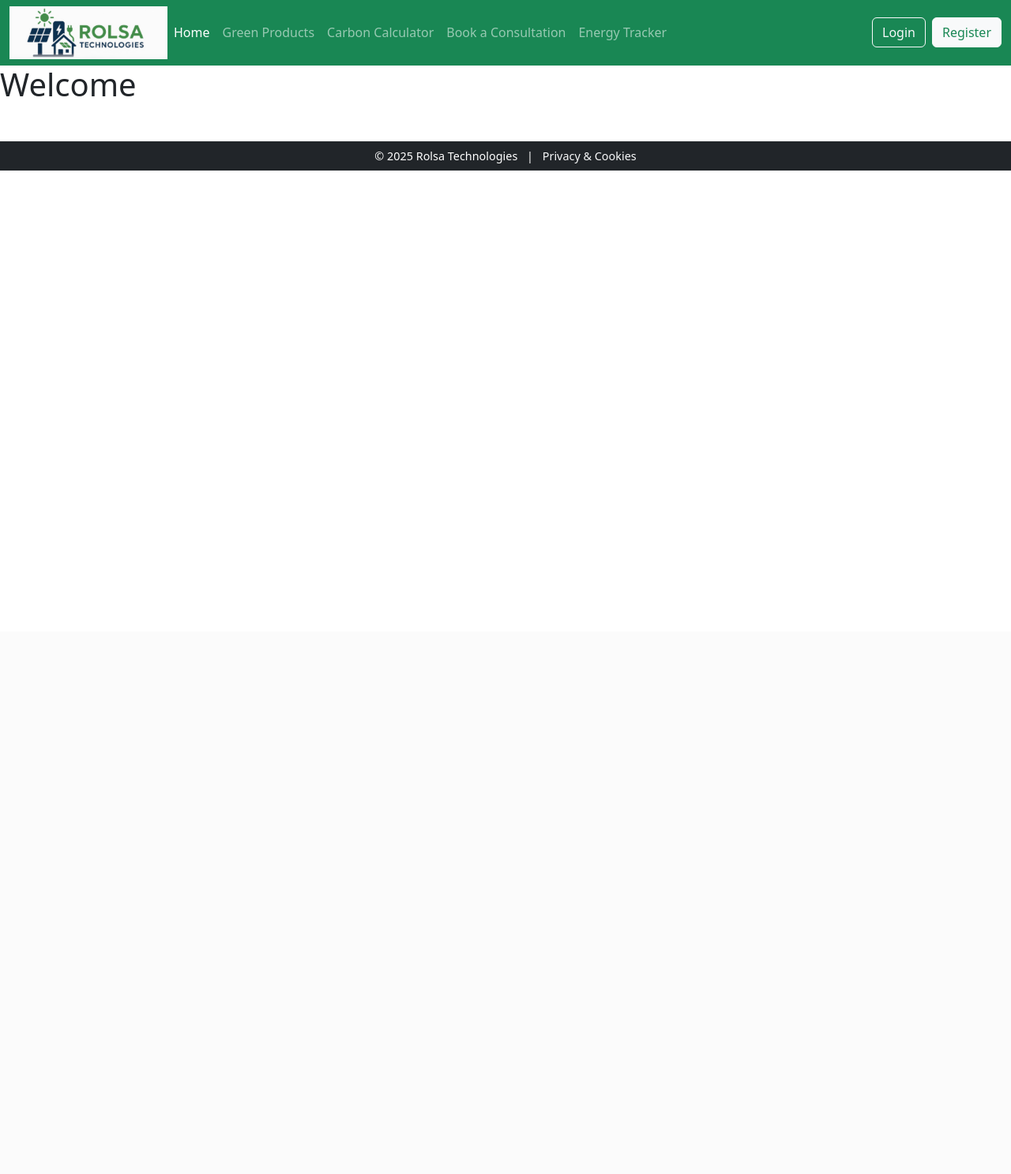
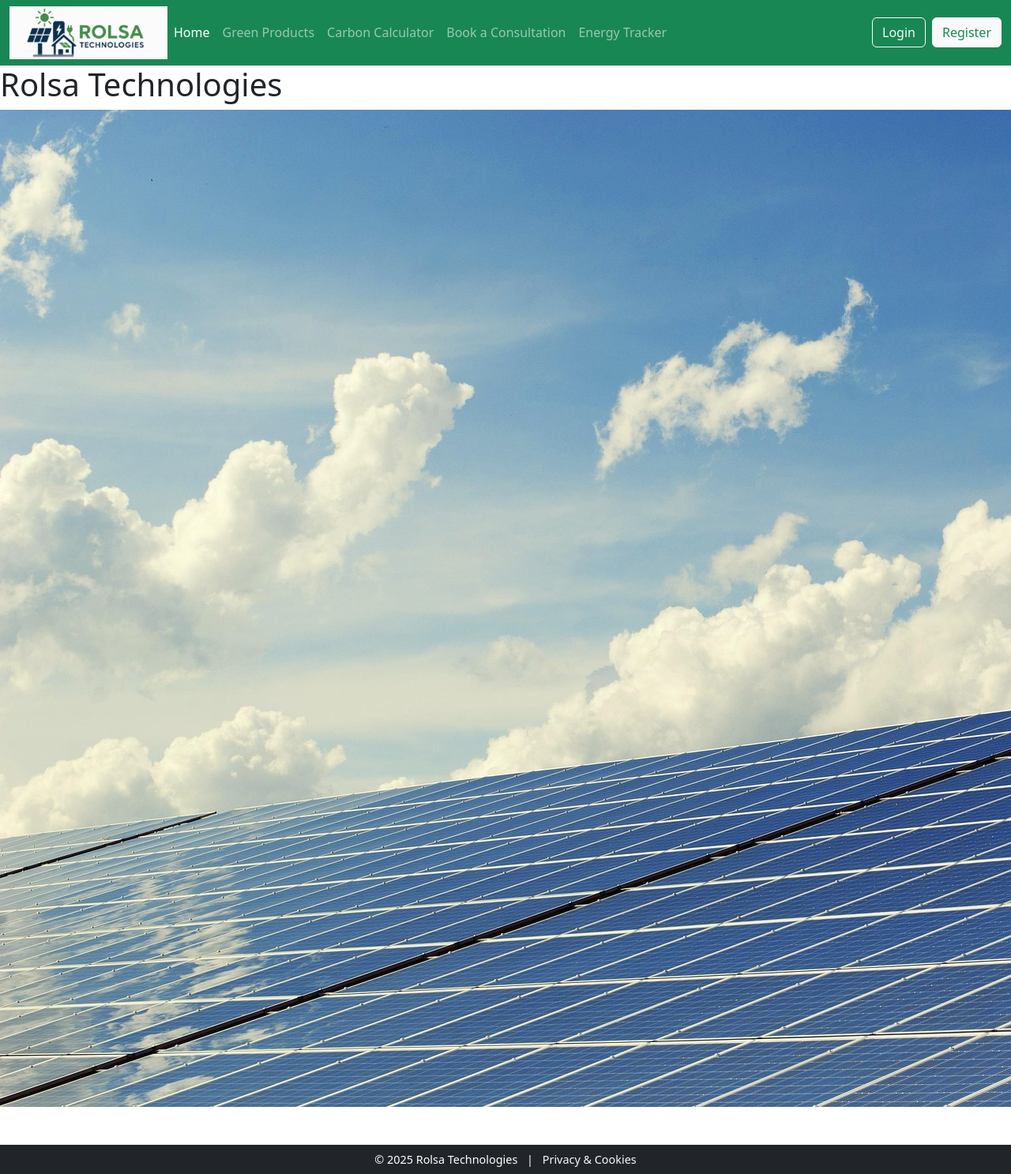
Before and after one commit to toleratedT-web/eco-site, a Flask app: page / in a window 1280 px wide; the page is wider, and only the part inside the window is pictured. Shown: that part at 79% size. Before the commit the page ends 216 px from the top of that part, so only its background shows below. Run offline with Flask 3, Linux system fonts and the light colour scheme.

Commit message:
matthew sucks

```diff
--- a/app/templates/base.html
+++ b/app/templates/base.html
@@ -14,11 +14,14 @@
   <div class="container-fluid">
 
     <!-- Brand on the LEFT -->
+
     <a href="{{ url_for('main.index') }}">
     <img src="{{ url_for('static', filename='images/logo.png') }}"
          alt="Rolsa Technologies Logo"
          width="200">
     </a>
+
+
 
 
     <!-- Mobile Toggle Button -->
--- a/app/templates/home.html
+++ b/app/templates/home.html
@@ -1,8 +1,15 @@
 {% extends "base.html" %}
 
-{% block content %}<title>Rolsa Technologies</title>
+{% block content %}
+    <title>Rolsa Technologies</title>
+
+    <h1>Rolsa Technologies</h1>
+
+    <div class="container-fluid-hero">
+        <img src="/static/images/solar_panels.jpg" class="hero-element">
+    </div>
 
 
 
-    <h1>Welcome</h1>
+
 {% endblock %}
```
Also changed, not shown: app/static/images/solar_panels.jpg (added), app/static/js/policy.js (added), app/static/styles.css (added).
